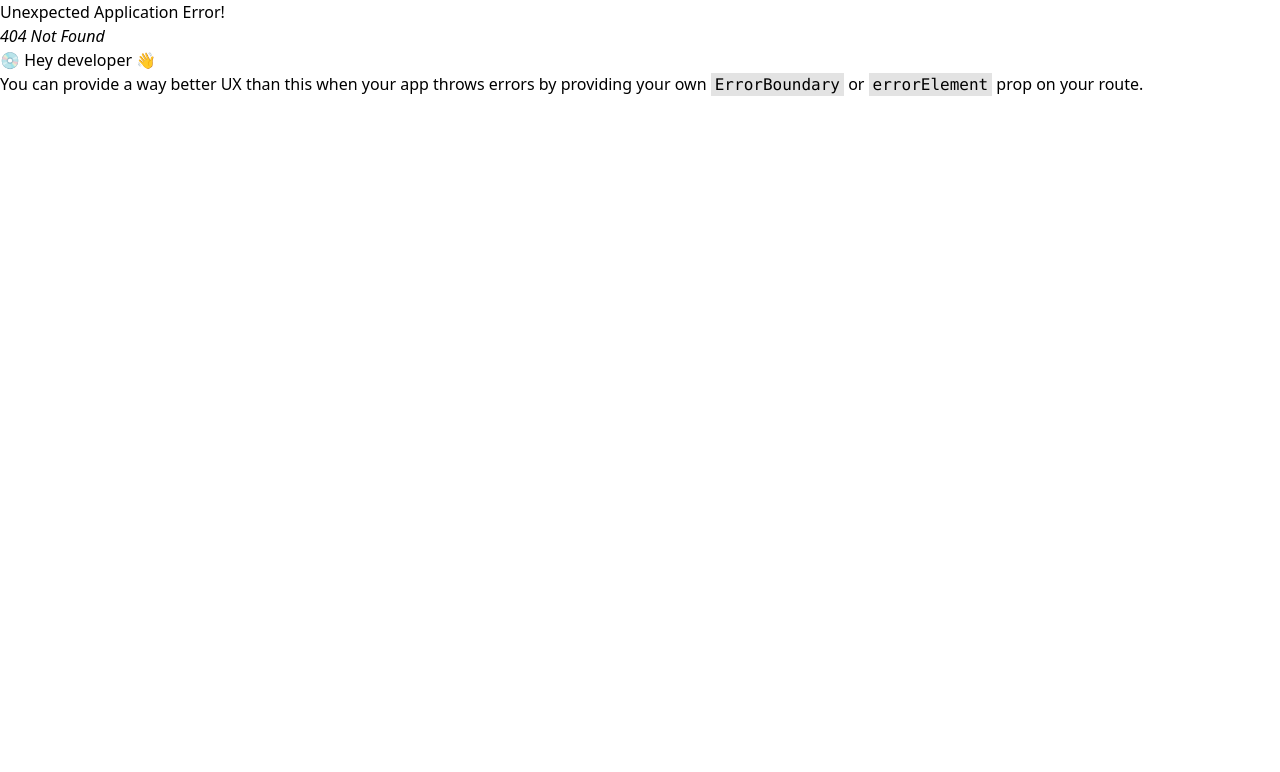
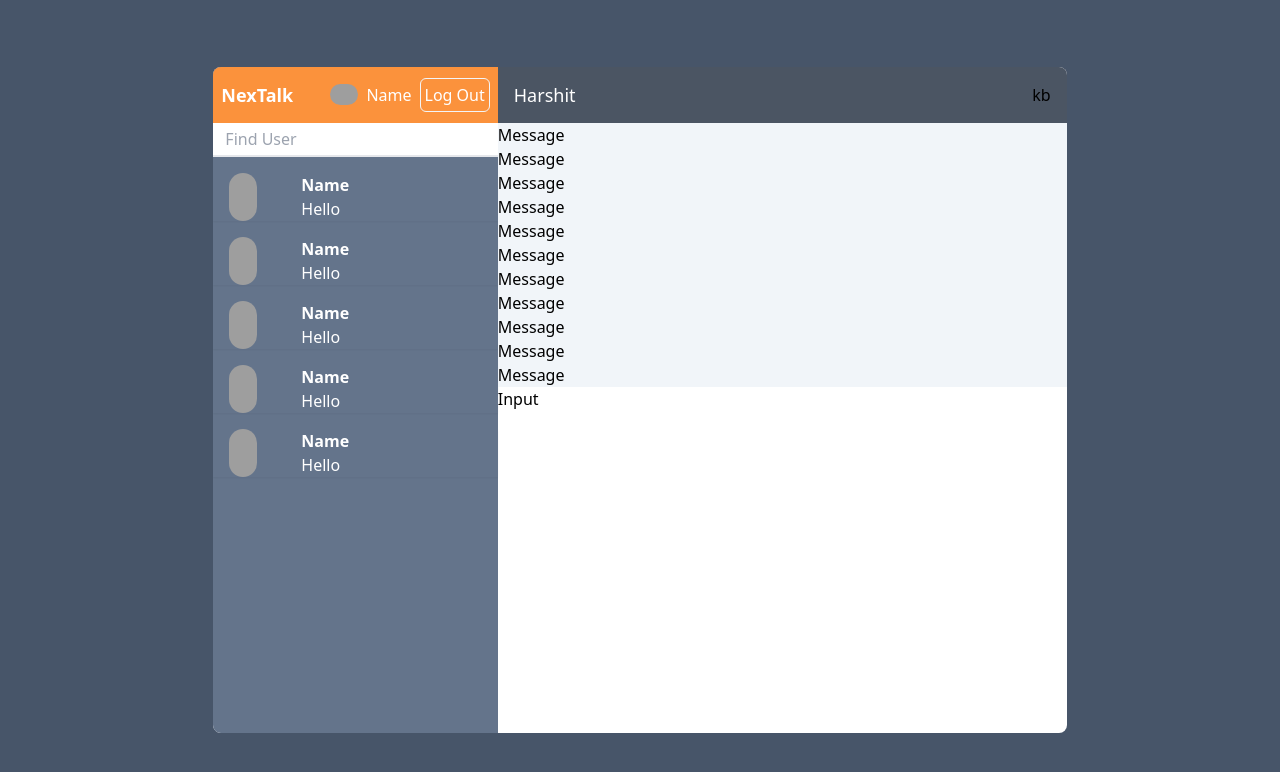
Before and after one commit to iharshit-tyagi/Chat-App, a React (Vite) app: page /home in a window 1280 px wide. Before the commit this address had no page. Shown: the top 772 px of the page. Built offline with nearby package versions, Linux system fonts and the light colour scheme; grey boxes are pictures that could not be loaded.

Commit message:
Added Home page

```diff
--- a/src/App.jsx
+++ b/src/App.jsx
@@ -2,7 +2,7 @@ import { useState } from "react";
 import LoginPage from "./components/LoginPage";
 import RegisterPage from "./components/RegisterPage";
 import { RouterProvider, createBrowserRouter } from "react-router-dom";
-
+import Home from "./components/Home";
 function App() {
   const appRoute = createBrowserRouter([
     {
@@ -12,6 +12,10 @@ function App() {
     {
       path: "/register",
       element: <RegisterPage />,
+    },
+    {
+      path: "/home",
+      element: <Home />,
     },
   ]);
   return (
--- /dev/null
+++ b/src/components/Chat.jsx
@@ -0,0 +1,30 @@
+import React from "react";
+import Message from "./Message";
+import Input from "./Input";
+
+const Chat = () => {
+  return (
+    <>
+      <div className=" bg-gray-600 col-span-8 items-center px-4 flex justify-between   h-14 ">
+        <p className="text-lg text-white">Harshit </p>
+        <p>kb</p>
+      </div>
+      <div className="bg-slate-100">
+        <Message />
+        <Message />
+        <Message />
+        <Message />
+        <Message />
+        <Message />
+        <Message />
+        <Message />
+        <Message />
+        <Message />
+        <Message />
+      </div>
+      <Input />
+    </>
+  );
+};
+
+export default Chat;
--- /dev/null
+++ b/src/components/Chats.jsx
@@ -0,0 +1,15 @@
+import React from "react";
+import UserChat from "./UserChat";
+const Chats = () => {
+  return (
+    <div className=" mt-4">
+      <UserChat />
+      <UserChat />
+      <UserChat />
+      <UserChat />
+      <UserChat />
+    </div>
+  );
+};
+
+export default Chats;
--- /dev/null
+++ b/src/components/Home.jsx
@@ -0,0 +1,20 @@
+import React from "react";
+import SideBar from "./SideBar";
+import Chat from "./Chat";
+
+const Home = () => {
+  return (
+    <div className="bg-slate-600 flex justify-center items-center h-screen">
+      <div className="w-4/6 h-5/6 bg-white rounded-lg grid grid-cols-12 overflow-hidden">
+        <div className=" bg-slate-500 col-span-4 ">
+          <SideBar />
+        </div>
+        <div className="col-span-8 ">
+          <Chat />
+        </div>
+      </div>
+    </div>
+  );
+};
+
+export default Home;
--- /dev/null
+++ b/src/components/Input.jsx
@@ -0,0 +1,7 @@
+import React from "react";
+
+const Input = () => {
+  return <div>Input</div>;
+};
+
+export default Input;
--- a/src/components/LoginPage.jsx
+++ b/src/components/LoginPage.jsx
@@ -1,7 +1,10 @@
 import React from "react";
-import { Link } from "react-router-dom";
+import { Link, Navigate } from "react-router-dom";
 
 const LoginPage = () => {
+  const handleClick = (e) => {
+    Navigate("/home");
+  };
   return (
     <div className="h-screen w-screen bg-blue-200 flex justify-center items-center">
       <form className=" flex gap-4 flex-col p-10 w-1/3 bg-white">
@@ -17,7 +20,11 @@ const LoginPage = () => {
           type="password"
           placeholder="Password"
         />
-        <button className=" border border-blue-200  text-center p-2">
+        <button
+          type="button"
+          onClick={handleClick}
+          className=" border border-blue-200  text-center p-2"
+        >
           Sign In
         </button>
         <div className=" flex gap-1">
--- /dev/null
+++ b/src/components/Message.jsx
@@ -0,0 +1,7 @@
+import React from "react";
+
+const Message = () => {
+  return <div>Message</div>;
+};
+
+export default Message;
--- /dev/null
+++ b/src/components/NavBar.jsx
@@ -0,0 +1,29 @@
+import React from "react";
+import { Navigate } from "react-router-dom";
+
+const NavBar = () => {
+  const handleClick = () => {
+    Navigate("/");
+  };
+  return (
+    <div className="flex h-14 items-center justify-between p-2 bg-orange-400 ">
+      <h2 className="text-lg font-semibold text-white">NexTalk</h2>
+      <div className=" text-white flex gap-2 items-center">
+        <img
+          className="w-7 rounded-full object-cover"
+          src="https://cdn.icon-icons.com/icons2/2468/PNG/512/user_icon_149329.png"
+        />
+        <p>Name</p>
+        <button
+          type="button"
+          onClick={handleClick}
+          className="border border-gray-100 rounded-md p-1 text-center "
+        >
+          Log Out
+        </button>
+      </div>
+    </div>
+  );
+};
+
+export default NavBar;
--- /dev/null
+++ b/src/components/Search.jsx
@@ -0,0 +1,12 @@
+import React from "react";
+import UserChat from "./UserChat";
+const Search = () => {
+  return (
+    <div className="border-b-2">
+      <input type="text" placeholder="Find User" className="w-full px-3 py-1" />
+      {/* <UserChat /> */}
+    </div>
+  );
+};
+
+export default Search;
--- /dev/null
+++ b/src/components/SideBar.jsx
@@ -0,0 +1,16 @@
+import React from "react";
+import NavBar from "./NavBar";
+import Search from "./Search";
+import Chats from "./Chats";
+
+const SideBar = () => {
+  return (
+    <>
+      <NavBar />
+      <Search />
+      <Chats />
+    </>
+  );
+};
+
+export default SideBar;
--- /dev/null
+++ b/src/components/UserChat.jsx
@@ -0,0 +1,18 @@
+import React from "react";
+
+const UserChat = () => {
+  return (
+    <div className="text-white flex gap-11 pl-4 mb-4 shadow-sm">
+      <img
+        className="w-7 rounded-full object-cover"
+        src="https://cdn.icon-icons.com/icons2/2468/PNG/512/user_icon_149329.png"
+      />
+      <div>
+        <p className=" font-semibold">Name</p>
+        <p>Hello </p>
+      </div>
+    </div>
+  );
+};
+
+export default UserChat;
```
